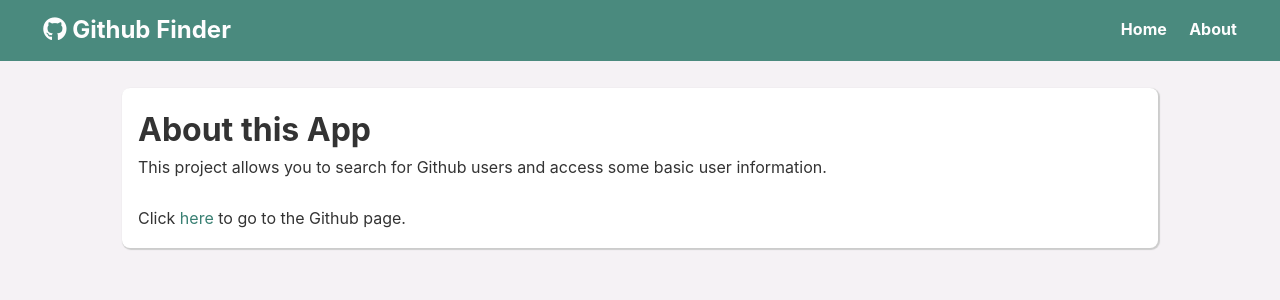
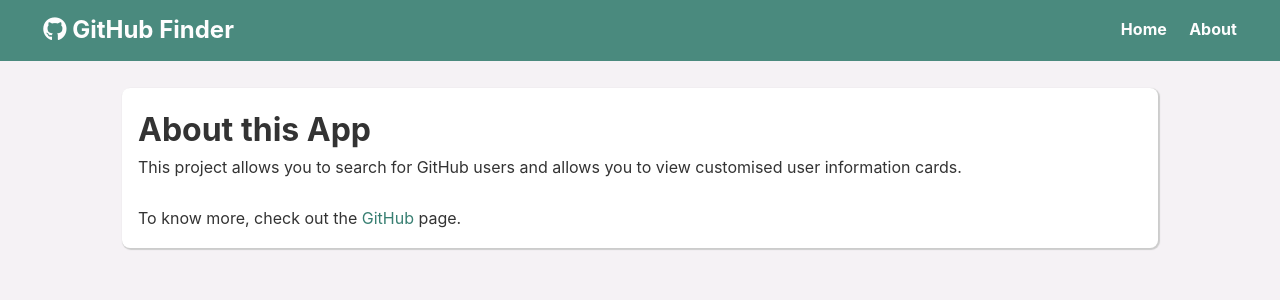
Before and after one commit to advait-rao/github-finder, a React (Create React App) app: page /about in a window 1280 px wide. Shown: the top 300 px of the page. Built offline with nearby package versions, Linux system fonts and the light colour scheme; no server answers.

Commit message:
Minor changes to Navbar and About page

```diff
--- a/src/components/layout/Navbar.js
+++ b/src/components/layout/Navbar.js
@@ -23,7 +23,7 @@ const Navbar = (props) => {
 };
 
 Navbar.defaultProps = {
-    title: 'Github Finder',
+    title: 'GitHub Finder',
     icon: 'fab fa-github',
 };
 
--- a/src/components/pages/About.js
+++ b/src/components/pages/About.js
@@ -6,16 +6,20 @@ const About = () => {
             <div className='card'>
                 <h1>About this App</h1>
                 <p>
-                    This project allows you to search for Github users and
-                    access some basic user information.
+                    This project allows you to search for GitHub users and
+                    allows you to view customised user information cards.
                 </p>
                 <br />
                 <p>
-                    Click{' '}
-                    <a href='https://github.com/advait-rao/github-finder'>
-                        here
+                    To know more, check out the{' '}
+                    <a
+                        href='https://github.com/advait-rao/github-finder'
+                        target='_blank'
+                        rel='noreferrer'
+                    >
+                        GitHub
                     </a>{' '}
-                    to go to the Github page.
+                    page.
                 </p>
             </div>
         </Fragment>
--- a/src/components/users/User.js
+++ b/src/components/users/User.js
@@ -63,7 +63,7 @@ const User = ({ match }) => {
                         </Fragment>
                     )}
                     <a href={html_url} className='btn btn-dark my-1'>
-                        Visit Github Profile
+                        Visit GitHub Profile
                     </a>
                     <ul>
                         <li>
```
